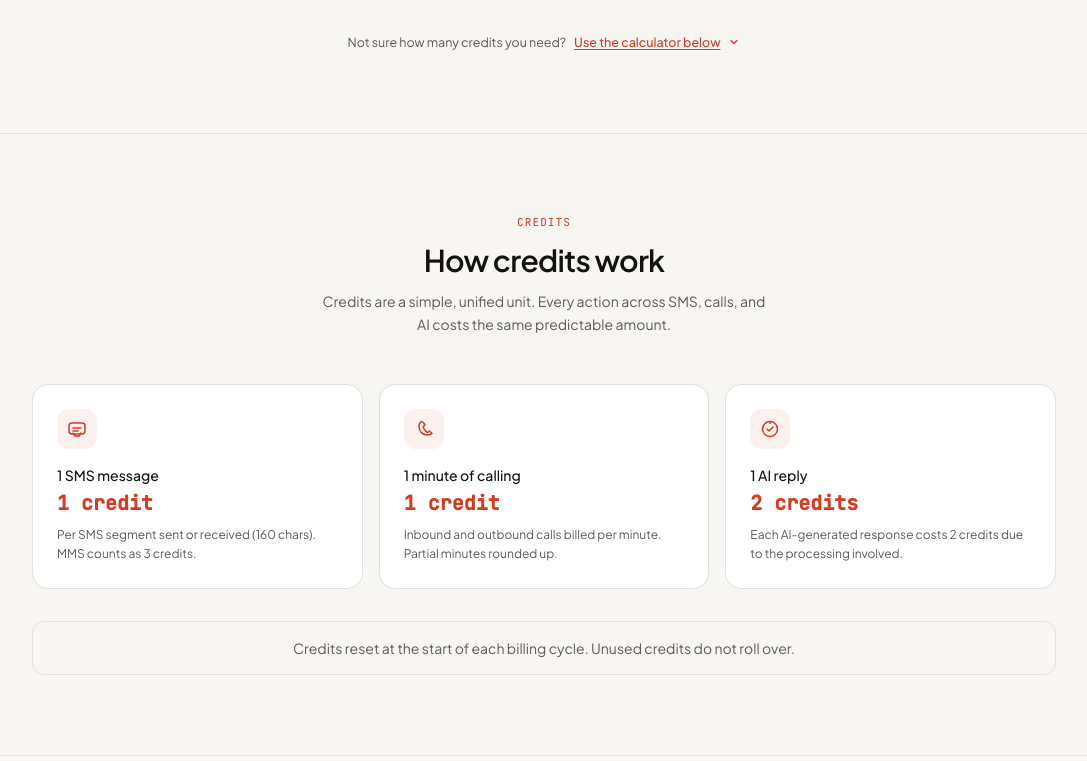
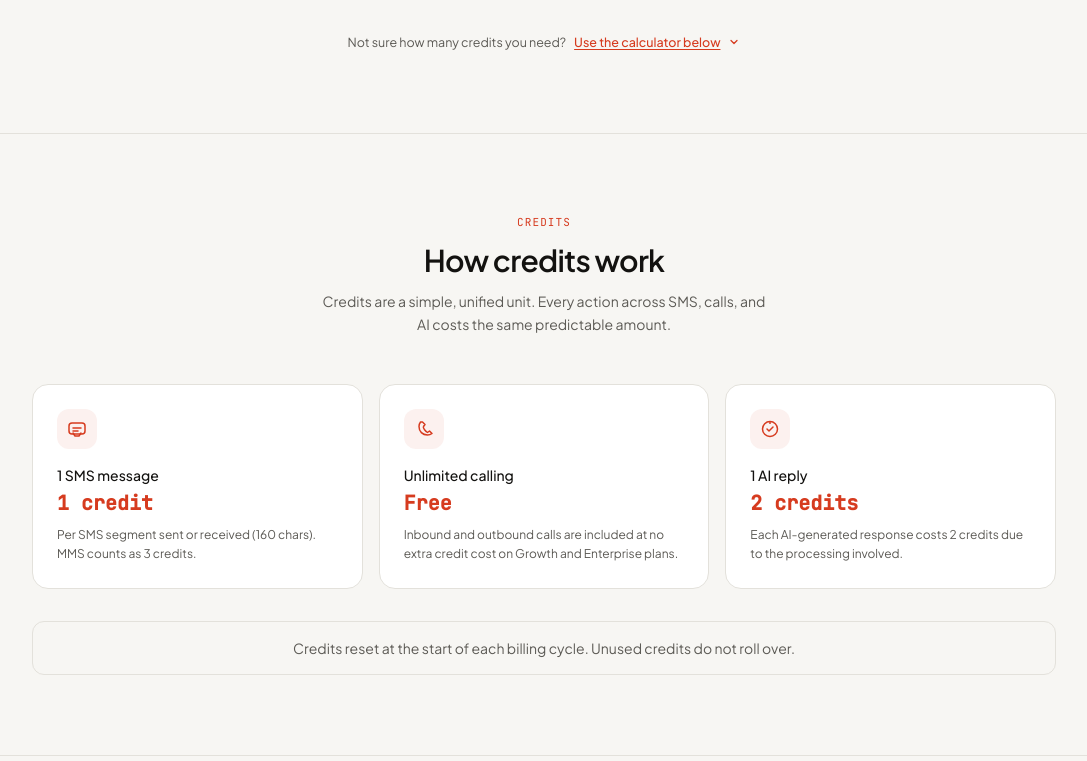
Before and after one commit to airosofts/airophone-landingpage, a Next.js app: page /pricing in a window 1280 px wide. Shown: the part 1021-1782 px from the top of the page, without its empty margins (96-1183 px from the left). Built offline with nearby package versions, Linux system fonts and the light colour scheme.

Commit message:
first commit

```diff
--- a/app/page.js
+++ b/app/page.js
@@ -408,7 +408,7 @@ export default function LandingPage() {
               {
                 tier: 'Starter', price: 9, credits: '200', overage: '$0.04',
                 desc: 'Perfect for small teams just getting started.',
-                features: ['200 credits / month', 'All features included', 'Unified inbox & AI scenarios', 'Phone number provisioning', '24/7 support & analytics'],
+                features: ['200 credits / month', 'Unlimited calling', 'All features included', 'Unified inbox & AI scenarios', 'Phone number provisioning', '24/7 support & analytics'],
                 highlight: false,
               },
               {
@@ -468,7 +468,7 @@ export default function LandingPage() {
 
                   {/* Credit explanation */}
                   <div className={`mt-2.5 px-3 py-2 rounded-lg text-[11px] leading-snug ${p.highlight ? 'bg-white/10 text-white/70' : 'bg-bg2 text-text3'}`}>
-                    <span className={`font-semibold ${p.highlight ? 'text-white/90' : 'text-text2'}`}>1 credit</span> = 1 SMS · 1 min call · ½ AI reply
+                    <span className={`font-semibold ${p.highlight ? 'text-white/90' : 'text-text2'}`}>1 credit</span> = 1 SMS · ½ AI reply · calls unlimited
                   </div>
 
                   {/* CTA */}
--- a/app/pricing/page.js
+++ b/app/pricing/page.js
@@ -61,7 +61,7 @@ const plans = [
       { label: 'Unified inbox & AI scenarios', included: true },
       { label: 'Phone number provisioning', included: true },
       { label: '24/7 support & analytics', included: true },
-      { label: 'Unlimited calling', included: false },
+      { label: 'Unlimited calling', included: true },
       { label: 'Priority support', included: false },
     ],
   },
@@ -115,7 +115,7 @@ const faqs = [
   },
   {
     q: 'What counts as one credit?',
-    a: '1 SMS segment = 1 credit. 1 minute of a phone call = 1 credit. 1 AI-generated reply = 2 credits. MMS messages count as 3 credits. Credits are consumed as activity happens, and your dashboard shows real-time usage.',
+    a: '1 SMS segment = 1 credit. 1 AI-generated reply = 2 credits. MMS messages count as 3 credits. Calls are unlimited and do not consume credits. Credits are consumed as activity happens, and your dashboard shows real-time usage.',
   },
   {
     q: 'Is there a contract or cancellation fee?',
@@ -353,8 +353,8 @@ export default function PricingPage() {
                 <div className="mt-2 pt-2 border-t border-border flex items-center gap-1.5 flex-wrap">
                   <span className="text-[10px] text-text3 font-medium">1 credit =</span>
                   <span className="text-[10px] bg-white border border-border text-text2 px-1.5 py-0.5 rounded-md font-medium">1 SMS</span>
-                  <span className="text-[10px] bg-white border border-border text-text2 px-1.5 py-0.5 rounded-md font-medium">1 min call</span>
                   <span className="text-[10px] bg-white border border-border text-text2 px-1.5 py-0.5 rounded-md font-medium">½ AI reply</span>
+                  <span className="text-[10px] text-text3">· calls unlimited</span>
                 </div>
               </div>
 
@@ -427,9 +427,9 @@ export default function PricingPage() {
                 ),
               },
               {
-                label: '1 minute of calling',
-                value: '1 credit',
-                detail: 'Inbound and outbound calls billed per minute. Partial minutes rounded up.',
+                label: 'Unlimited calling',
+                value: 'Free',
+                detail: 'Inbound and outbound calls are included at no extra credit cost on Growth and Enterprise plans.',
                 icon: (
                   <svg width="20" height="20" viewBox="0 0 20 20" fill="none">
                     <path d="M6.5 3C6.5 3 5 5 5 7.5C5 12.5 8.5 16 13.5 16C16 16 18 14.5 18 14.5L15.5 12L13.5 13.5C12 12.5 8.5 9 9.5 7.5L11 5.5L8.5 3H6.5Z" stroke="#D63B1F" strokeWidth="1.5" strokeLinecap="round" strokeLinejoin="round"/>
```
